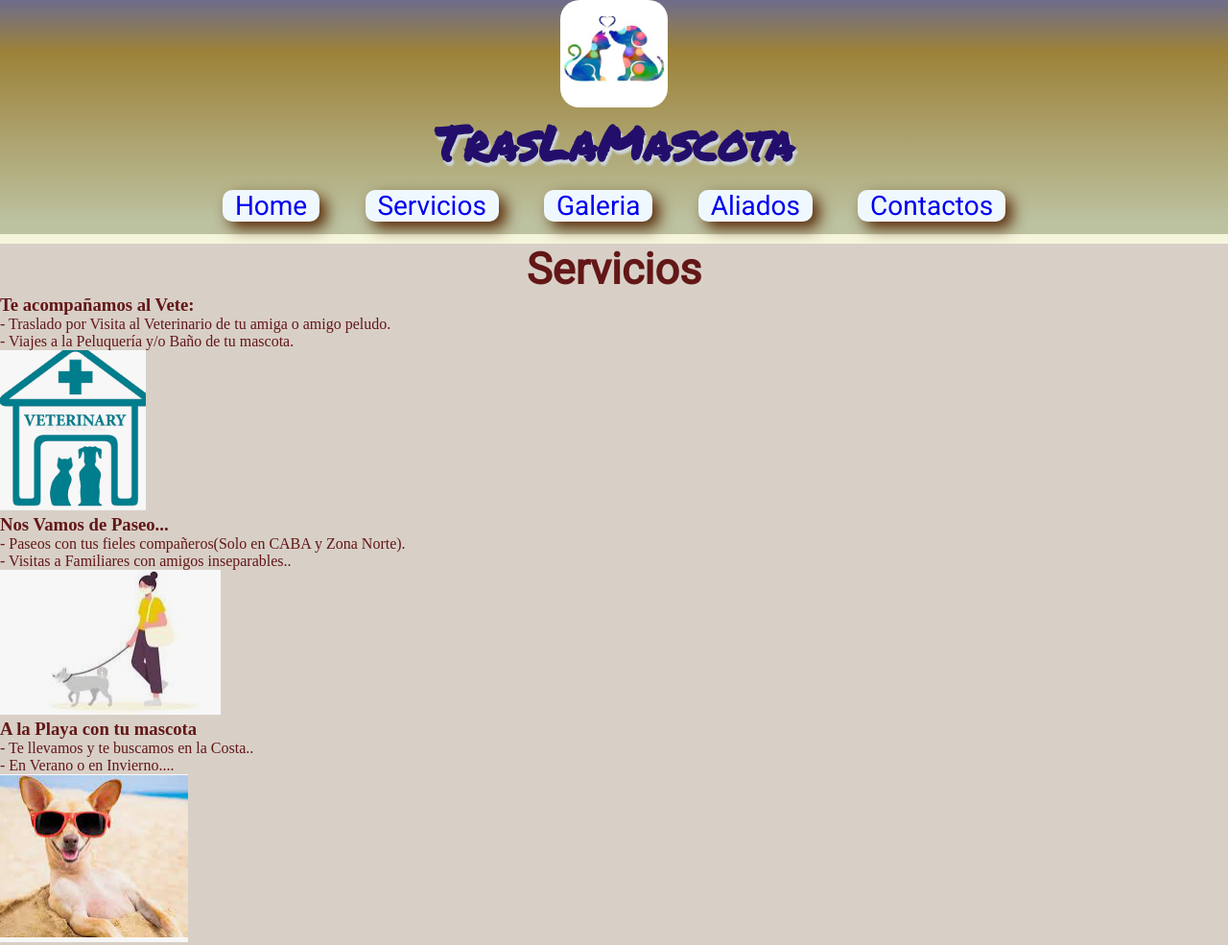
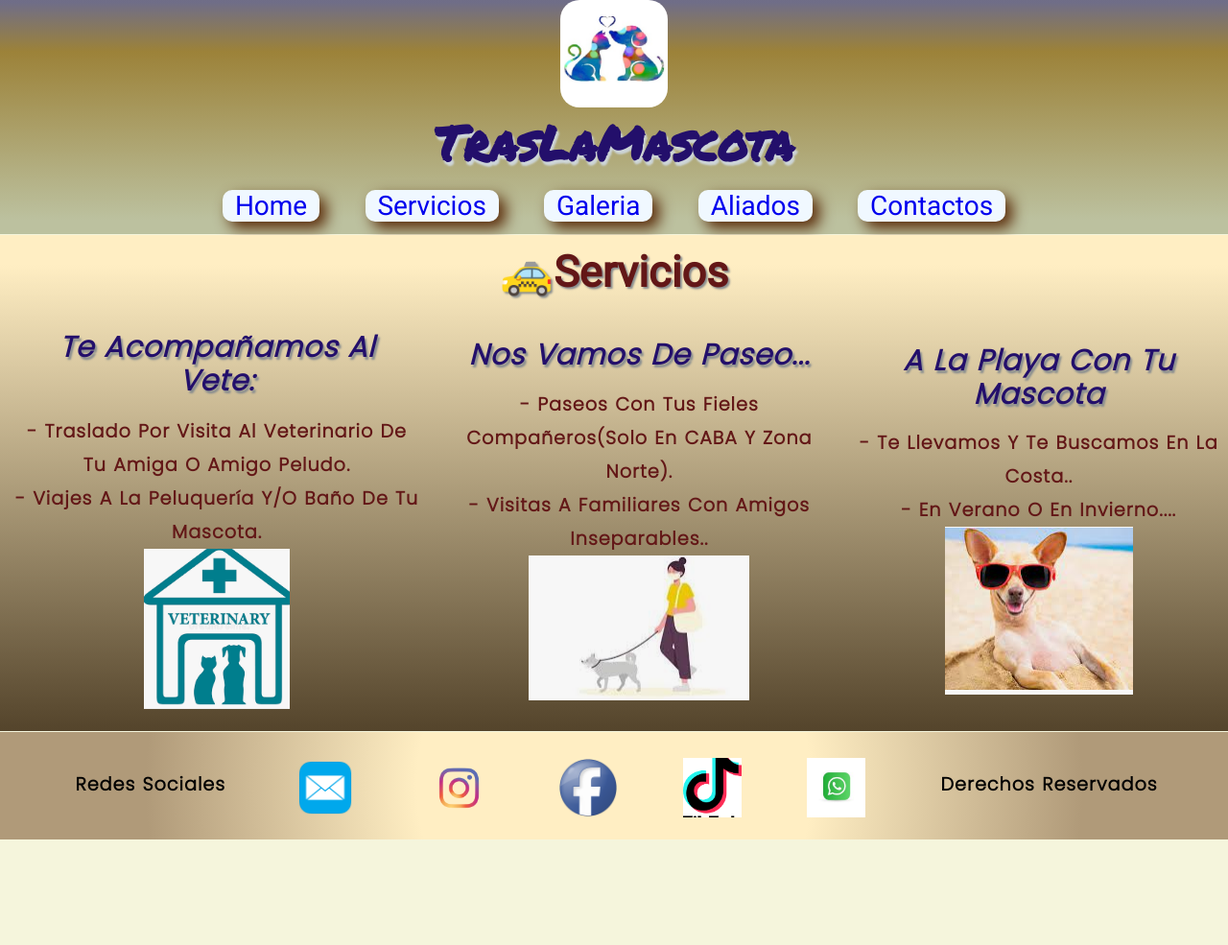
Before and after one commit to rafaelrondon22/RafaRondon-DesaWeb-29315, a plain HTML site: page pages/servicios.html in a window 1280 px wide. Shown: the top 985 px of the page at 96% size. After the commit the page ends 875 px from the top, so only its background shows below. Drawn offline with Linux system fonts and the light colour scheme.

Commit message:
Actualizacion de estilos todas las paginas

```diff
--- a/css/estilo2.css
+++ b/css/estilo2.css
@@ -15,6 +15,18 @@ body{
     height: 100vh;
     background-color: beige;
 }
+@media screen and (min-width: 360px) and (max-width: 768px) {
+    h1{
+        font-size: 30px;
+        /*color: indigo;*/
+        color:#230f6b;
+        text-align: center;
+        text-shadow: 2px 4px 2px #cdd5d8;
+    }
+    body{
+        width: 50%;
+    }
+}
 
 #grilla {
 background-color: beige;
@@ -23,12 +35,12 @@ grid-template-areas:
  "header header header"
  "servicios servicios servicios"
  "footer footer footer";
-grid-template-rows: 0.5fr 2fr 1fr 0.5fr;
+grid-template-rows: 0.5fr 2fr 1fr ;
 grid-template-columns: 20% auto 10%;
 height: 100vh;
-row-gap: 10px;
-gap: 10px;
-column-gap: 15px;
+row-gap: 1px;
+gap: 1px;
+column-gap: 1px;
 }
 
 header {
@@ -87,7 +99,8 @@ main {
     grid-area: servicios;
     grid-template-columns: repeat(3, 1fr);
     color: rgb(99, 23, 23);
-    background-color: rgb(216, 208, 199);
+    background: rgb(255,238,195);
+    background: linear-gradient(180deg, rgba(255,238,195,1) 6%, rgba(84,68,43,1) 100%);
  }
 
 
@@ -100,13 +113,32 @@ main {
     text-align: center;
 }
 
+.describa{
+    font-family: 'Poppins', sans-serif;
+    text-align:center;
+    font-weight: bolder;
+    font-size:larger;
+    line-height: 35px;
+    letter-spacing: 1px;
+    word-spacing: 1px;
+    text-transform:capitalize;
+    margin-top: 5px;
+    margin-right: 10px;
+    margin-bottom: 12px;
+    margin-left: 15px;
+}
+
 .section{
     display:flex;
     flex-wrap: wrap;
     justify-content: space-evenly;
+
 }
 
 .galeria{
+    position:relative;
+    cursor:pointer;
+    overflow: hidden;
     width: 300px;
     height: 300px;
     margin-top: 10px;
@@ -114,16 +146,104 @@ main {
     margin-left: 10px;
     margin-right: 10px;
     object-fit: cover;
+
+}
+
+.contenedor{
+    display: grid;
+    grid-template-columns: auto auto auto;
+    grid-template-rows: auto auto;
+    align-items: center;
+
+}
+.contenedor__titulo{
+    grid-column: 1 / span 3;
+    font-family: 'Roboto', sans-serif;
+    font-style: normal;
+    font-weight: bolder;
+    font-size: 45px;
+    text-align: center;
+    padding: 1%;
+    text-shadow: 2px 2px 2px #888d8f;
+}
+
+.parrafo{
+    display: block;
+    font-size: 30px;
+    font-style:italic;
+    font-weight: bolder;
+    color:#230f6b;
+    text-shadow: 2px 3px 2px #888d8f;
+    padding: 2%;
+    margin: 2%;
 }
 
 footer {
+    background: rgb(255,238,195);
+    background: radial-gradient(circle, rgba(255,238,195,1) 32%, rgba(176,154,121,1) 76%);
     grid-area: footer;
+    display: flex;
+    justify-content:space-evenly;
+    align-items: center;
+    padding-top: 5px;
+
 
  }
 
- .taxipet{
+ .describa__footer{
+    font-family: 'Roboto', sans-serif;
+    font-style: normal;
+    font-weight: bolder;
+    font-size: 45px;
+    text-align: center;
+ }
+
+
+.redes{
+    display: flex;
+    justify-content:space-evenly;
+    align-items: center;
+    width: 61px;
+    height: 62px;
+    margin-top: 5px;
+    margin-bottom: 5px;
+    margin-left:5;
+    margin-right: 5px;
+    object-fit: cover;
+}
+
+.redes__ig{
+    width: 81px;
+    height: 82px;
+    align-items:center;
+    margin-bottom: 25px;
+}
+
+.redes__wha{
+    width: 61px;
+    height: 62px;
+    align-content: center;
+}
+
+.form{
+    color:#230f6b;
+    font-family: 'Poppins', sans-serif;
+    text-align:center;
+    font-weight:bolder;
+    font-size:larger;
+    line-height: 35px;
+    letter-spacing: 1px;
+    word-spacing: 1px;
+    text-transform:capitalize;
+    margin-top: 5px;
+    margin-right: 10px;
+    margin-bottom: 12px;
+    margin-left: 15px;
+}
+/* .taxipet{
     display: flex;
     flex-direction: column;
     position:relative;
     width: 7rem;
 }
+*/
--- a/pages/servicios.html
+++ b/pages/servicios.html
@@ -34,22 +34,22 @@
             </nav>
         </header>
         <main>
-            <section>
-                <h2 class="titulo">Servicios</h2>
+            <section class="contenedor">
+                <h2 class="contenedor__titulo">🚕Servicios</h2>
                 <article class="describa">
-                    <h3>Te acompañamos al Vete:</h3>
+                    <h3 class="parrafo">Te acompañamos al Vete:</h3>
                     <p>- Traslado por Visita al Veterinario de tu amiga o amigo peludo. <br>
                         - Viajes a la Peluquería y/o Baño de tu mascota.</p>
                         <img src="../Images/Veterinario/Veterinario.png" alt="Visita al Vete">
                 </article>
                 <article class="describa">
-                    <h3>Nos Vamos de Paseo...</h3>
+                    <h3 class="parrafo">Nos Vamos de Paseo...</h3>
                     <p>- Paseos con tus fieles compañeros(Solo en CABA y Zona Norte). <br>
                         - Visitas a Familiares con amigos inseparables..</p>
                         <img src="../Images/Veterinario/paseo.png" alt="Paseo con mascota">
-                </article class="describa">
+                </article>
                 <article class="describa">
-                    <h3>A la Playa con tu mascota</h3>
+                    <h3 class="parrafo">A la Playa con tu mascota</h3>
                     <p>- Te llevamos y te buscamos en la Costa.. <br>
                     - En Verano o en Invierno....</p>
                     <img src="../Images/Veterinario/playa.png" alt="Viaje a la Playa">
@@ -57,13 +57,13 @@
             </section>
         </main>
         <footer>
-            <h3>Redes Sociales</h3>
-                <img src="../Images/SocialMedia/correo-BDLASER-CHILE-SPA.png" alt="Correo Electronico">
-                <img src="../Images/SocialMedia/IG.png" alt="Instagram">
-                <img src="../Images/SocialMedia/facebook-icone-f.png" alt="facebook">
-                <img src="../Images/SocialMedia/tiktok.png" alt="tiktok">
-                <img src="../Images/SocialMedia/whatsapp.jpg" alt="whatsapp">
-            <p>Derechos Reservados</p>
+            <h3 class="describa">Redes Sociales</h3>
+                <img class="redes" src="../Images/SocialMedia/correo-BDLASER-CHILE-SPA.png" alt="Correo Electronico">
+                <img class="redes__ig" src="../Images/SocialMedia/IG.png" alt="Instagram">
+                <img class="redes" src="../Images/SocialMedia/facebook-icone-f.png" alt="facebook">
+                <img class="redes" src="../Images/SocialMedia/tiktok.png" alt="tiktok">
+                <img class="redes__wha" src="../Images/SocialMedia/whatsapp.jpg" alt="whatsapp">
+            <p class="describa">Derechos Reservados</p>
         </footer>
     </div>
 </body>
```
Also changed, not shown: index.html (+7 -7 lines), pages/aliados.html (+7 -7 lines), pages/contacto.html (+8 -11 lines), pages/galeria.html (+5 -5 lines).
